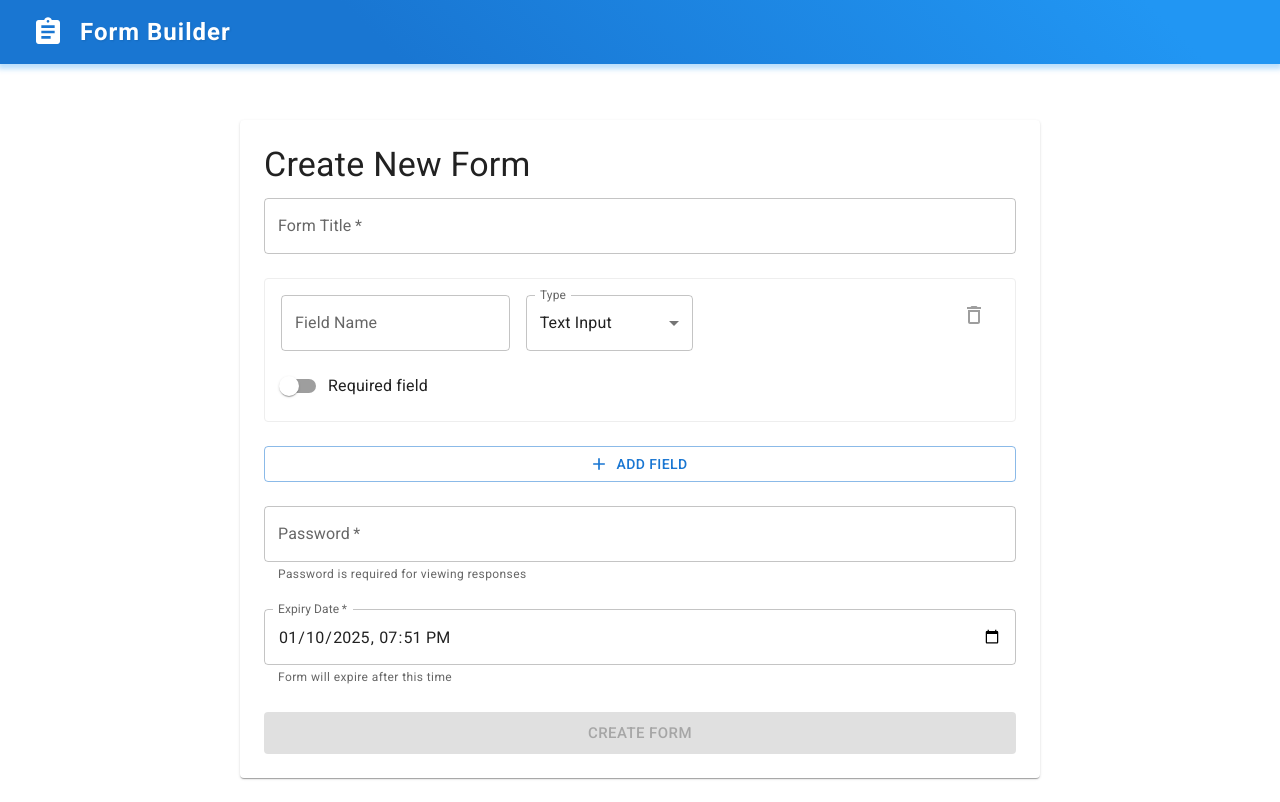
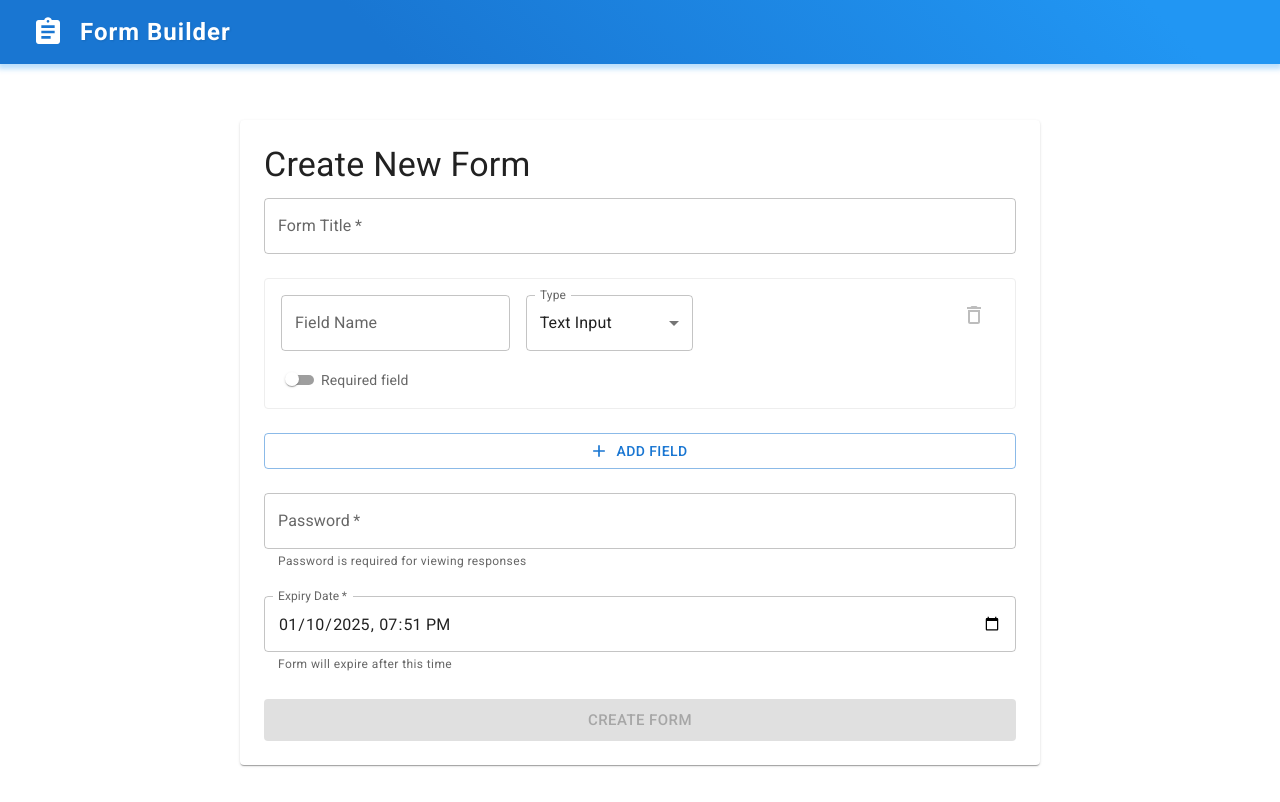
Before and after one commit to sakshiiiagrawal/FormBuilder, a React (Create React App) app in the folder frontend/: page /create in a window 1280 px wide. Built offline with nearby package versions, Linux system fonts and the light colour scheme.

Commit message:
Slider option fix

```diff
--- a/frontend/src/components/FormCreate.js
+++ b/frontend/src/components/FormCreate.js
@@ -204,7 +204,17 @@ function FormCreate() {
       updatedFields[index] = {
         ...updatedFields[index],
         [field]: value,
-        options: value === 'dropdown' || value === 'multiselect' ? [] : undefined
+        options: value === 'dropdown' || value === 'multiselect' ? [] : undefined,
+        sliderConfig: value === 'slider' ? {
+          steps: []
+        } : undefined
+      };
+    } else if (field === 'sliderConfig') {
+      updatedFields[index] = {
+        ...updatedFields[index],
+        sliderConfig: {
+          steps: value ? value.split(',').map(step => step.trim()).filter(Boolean) : []
+        }
       };
     } else {
       updatedFields[index] = {
@@ -469,53 +479,43 @@ function FormCreate() {
                     )}
                     {field.type === 'slider' && (
                       <Grid item xs={12}>
-                        <Stack spacing={2}>
-                          <Typography variant="subtitle2" color="text.secondary">
-                            Slider Configuration
-                          </Typography>
-                          <Box>
-                            <TextField
-                              fullWidth
-                              label="Steps (comma-separated)"
-                              value={field.sliderConfig?.steps?.join(',') ?? '1,2,3,4,5'}
-                              onChange={(e) => handleFieldChange(index, 'sliderConfig', {
-                                ...field.sliderConfig,
-                                steps: e.target.value.split(',').map(s => s.trim()).filter(s => s),
-                                defaultValue: field.sliderConfig?.defaultValue ?? e.target.value.split(',')[0]
-                              })}
-                              placeholder="e.g., Mon,Tue,Wed,Thu,Fri or 1,2,3,4,5"
-                              helperText="Enter values separated by commas"
-                            />
-                          </Box>
-                          <FormControl fullWidth>
-                            <InputLabel>Default Value</InputLabel>
-                            <Select
-                              value={field.sliderConfig?.defaultValue ?? field.sliderConfig?.steps?.[0] ?? ''}
-                              onChange={(e) => handleFieldChange(index, 'sliderConfig', {
-                                ...field.sliderConfig,
-                                defaultValue: e.target.value
-                              })}
-                              label="Default Value"
-                            >
-                              {field.sliderConfig?.steps?.map((step) => (
-                                <MenuItem key={step} value={step}>
-                                  {step}
-                                </MenuItem>
-                              ))}
-                            </Select>
-                          </FormControl>
-                        </Stack>
+                        <FormControl fullWidth>
+                          <TextField
+                            fullWidth
+                            label="Slider Steps"
+                            value={field.sliderConfig?.rawInput || field.sliderConfig?.steps?.join(', ') || ''}
+                            onChange={(e) => {
+                              const updatedFields = [...fields];
+                              updatedFields[index] = {
+                                ...updatedFields[index],
+                                sliderConfig: {
+                                  rawInput: e.target.value,
+                                  steps: e.target.value ? e.target.value.split(',').map(step => step.trim()).filter(Boolean) : []
+                                }
+                              };
+                              setFields(updatedFields);
+                            }}
+                            placeholder="e.g., Poor, Average, Good, Excellent"
+                            helperText="Enter values separated by commas"
+                            sx={{
+                              '& .MuiOutlinedInput-root': {
+                                height: '56px'
+                              }
+                            }}
+                          />
+                        </FormControl>
                       </Grid>
                     )}
                   </Grid>
                   <Grid item sm={1}>
                     <IconButton
                       onClick={() => handleRemoveField(index)}
+                      disabled={fields.length === 1}
                       sx={{
-                        color: 'grey.500',
+                        color: fields.length === 1 ? 'action.disabled' : 'grey.500',
                         '&:hover': {
-                          color: 'error.main',
-                          bgcolor: 'error.lighter',
+                          color: fields.length === 1 ? 'action.disabled' : 'error.main',
+                          bgcolor: fields.length === 1 ? 'transparent' : 'error.lighter',
                         }
                       }}
                     >
@@ -529,9 +529,27 @@ function FormCreate() {
                           checked={field.required || false}
                           onChange={(e) => handleFieldChange(index, 'required', e.target.checked)}
                           color="primary"
+                          size="small"
+                          sx={{
+                            '& .MuiSwitch-switchBase': {
+                              padding: '4px',
+                            },
+                            '& .MuiSwitch-thumb': {
+                              width: 14,
+                              height: 14,
+                            },
+                            '& .MuiSwitch-track': {
+                              borderRadius: 16,
+                            }
+                          }}
                         />
                       }
-                      label="Required field"
+                      label={
+                        <Typography variant="body2" color="text.secondary">
+                          Required field
+                        </Typography>
+                      }
+                      sx={{ ml: 0 }}
                     />
                   </Grid>
                 </Grid>
--- a/frontend/src/components/FormView.js
+++ b/frontend/src/components/FormView.js
@@ -612,12 +612,12 @@ function FormView() {
 
         const currentValue = responses[fieldName]?.value
           ? Math.max(0, steps.findIndex(step => step.trim() === responses[fieldName].value))
-          : steps.findIndex(step => step.trim() === (fieldConfig.sliderConfig?.defaultValue || steps[0]));
+          : 0;
 
         return (
           <Box sx={{ px: 2, py: 3 }}>
             <Slider
-              value={currentValue === -1 ? 0 : currentValue}
+              value={currentValue}
               onChange={(_, newValue) => handleChange(fieldName, steps[newValue].trim())}
               min={0}
               max={steps.length - 1}
@@ -668,7 +668,7 @@ function FormView() {
               color="text.secondary"
               sx={{ mt: 1, textAlign: 'center' }}
             >
-              Selected: {responses[fieldName]?.value || fieldConfig.sliderConfig?.defaultValue || steps[0]}
+              Selected: {responses[fieldName]?.value || steps[0]}
             </Typography>
           </Box>
         );
```
